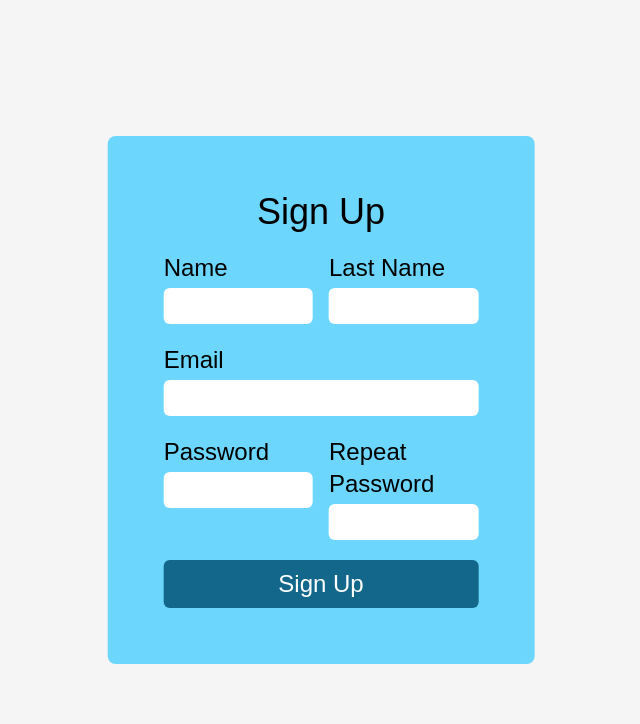
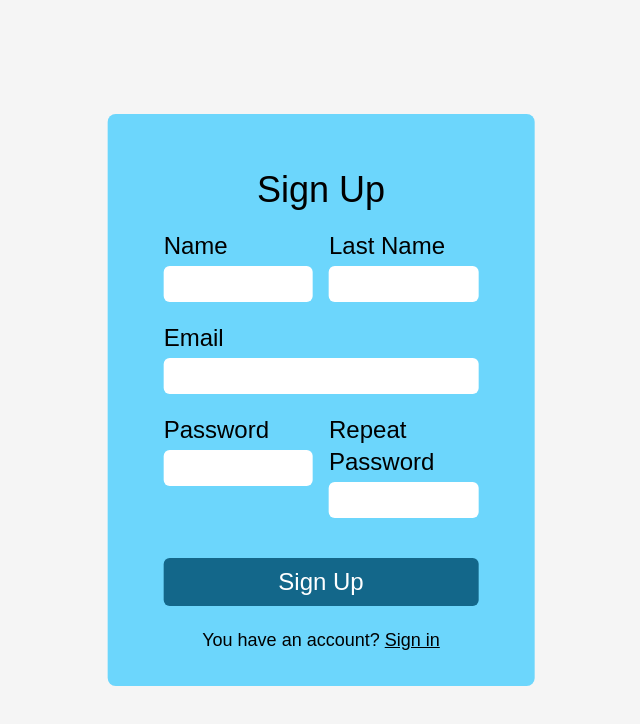
Before and after one commit to ARQUI-SOFTWARE-EMERGENTES/papervault-app, an Angular app: page /register in a window 1280 px wide. Shown: the top 724 px of the page, without its empty margins (319-959 px from the left). Built offline with nearby package versions, Linux system fonts and the light colour scheme; a web font is replaced by a local one.

Commit message:
feat: add login route in register

```diff
--- a/src/app/login/login.component.html
+++ b/src/app/login/login.component.html
@@ -1,4 +1,4 @@
-<div class="bg-primary absolute top-1/2 left-1/2 transform -translate-x-1/2 -translate-y-1/2 p-14 w-1/4 rounded-lg" >
+<div class="bg-primary absolute top-1/2 left-1/2 transform -translate-x-1/2 -translate-y-1/2 px-14 pt-14 pb-8 w-1/4 rounded-lg" >
     <h1 class="text-center text-4xl">Sign In</h1>
     <form class="mt-5 flex flex-col gap-5">
         <div class="flex flex-col gap-1">
@@ -9,7 +9,7 @@
             <label for="password" class="text-2xl">Password</label>
             <input type="password" id="password" formControlName="password" class="rounded-md h-9 w-full">
         </div>
+        <button type="submit" class="mt-3 text-2xl bg-secondary rounded-md text-white p-2">Sign In</button>
         <a href="/register" class="text-center text-lg cursor-pointer">You don't have an account? <span class="underline">Sign up</span></a>
-        <button type="submit" class="text-2xl bg-secondary rounded-md text-white p-2">Sign In</button>
     </form>
 </div>
--- a/src/app/register/register.component.html
+++ b/src/app/register/register.component.html
@@ -1,4 +1,4 @@
-<div class="bg-primary absolute top-1/2 left-1/2 transform -translate-x-1/2 -translate-y-1/2 p-14 w-1/3 rounded-lg" >
+<div class="bg-primary absolute top-1/2 left-1/2 transform -translate-x-1/2 -translate-y-1/2 px-14 pt-14 pb-8 w-1/3 rounded-lg" >
     <h1 class="text-center text-4xl">Sign Up</h1>
     <form class="mt-5 flex flex-col gap-5">
         <div class="flex gap-4">
@@ -25,6 +25,7 @@
                 <input type="password" id="repeat-password" formControlName="repeat-password" class="rounded-md h-9 w-full">
             </div>
         </div>
-        <button type="submit" class="text-2xl bg-secondary rounded-md text-white p-2">Sign Up</button>
+        <button type="submit" class="mt-5 text-2xl bg-secondary rounded-md text-white p-2">Sign Up</button>
+        <a href="/login" class="text-center text-lg cursor-pointer">You have an account? <span class="underline">Sign in</span></a>
     </form>
 </div>
```
